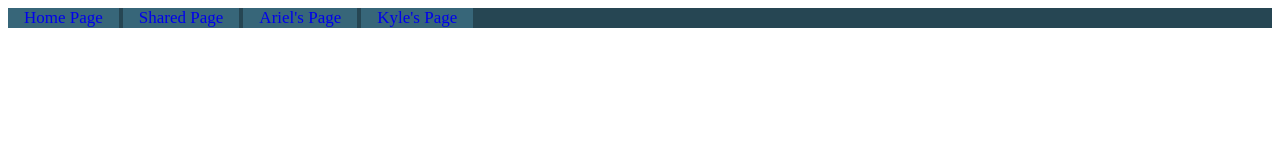
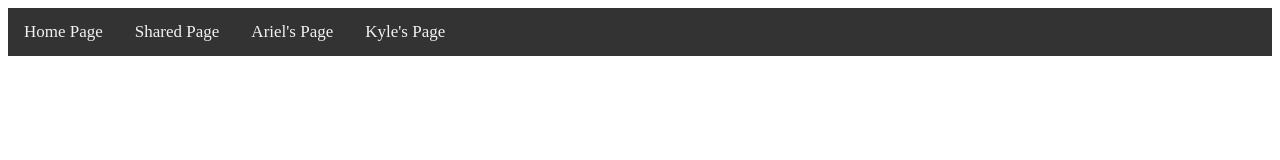
Before and after one commit to Reljamin/Project-Website, a plain HTML site: page pages/rel.html in a window 1280 px wide. Drawn offline with Linux system fonts and the light colour scheme.

Commit message:
fixing nav bar on rel page

```diff
--- a/pages/portfolio.css
+++ b/pages/portfolio.css
@@ -1,21 +1,14 @@
 .topnav {
-    background-color: #264653;
+    background-color: #333;
     overflow: hidden;
-}
+  }
 
-.topnav p {
+
+.topnav a {
     float: left;
+    color: #f2f2f2;
     text-align: center;
     padding: 14px 16px;
     text-decoration: none;
     font-size: 17px;
-}
-
-.topnav a {
-    background-color: #376679;
-    float: top;
-    text-align: center;
-    padding: 14px 16px;
-    text-decoration: none;
-    font-size: 17px;
-}
+  }
```
